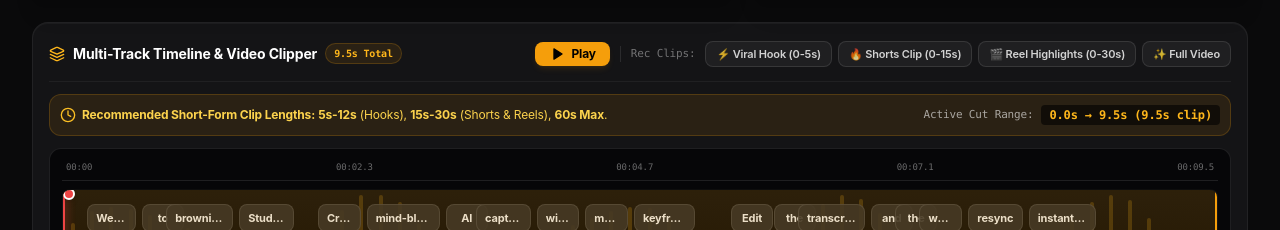
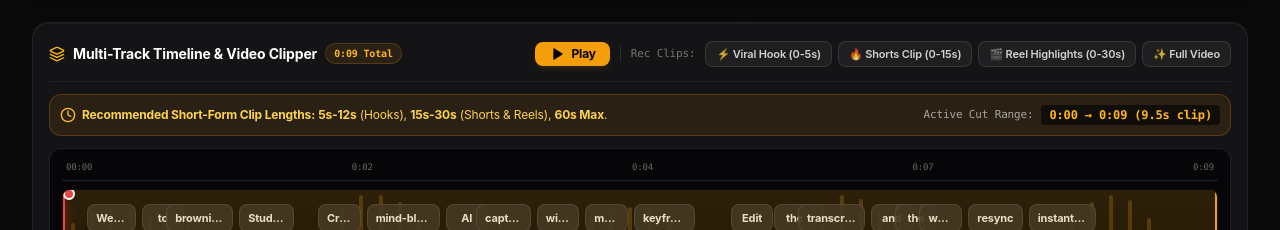
Before and after one commit to vivekmed18-glitch/Brownie-Ai-Studio, a React (Vite) app: page / in a window 1280 px wide. Shown: the part 1123-1353 px from the top of the page. Built offline with nearby package versions, Linux system fonts and the light colour scheme.

Commit message:
fix: add no-cache headers to index.html and unify M:SS timestamp format across video player & timeline

```diff
--- a/index.html
+++ b/index.html
@@ -4,6 +4,9 @@
     <meta charset="UTF-8" />
     <link rel="icon" type="image/svg+xml" href="/favicon.svg" />
     <meta name="viewport" content="width=device-width, initial-scale=1.0" />
+    <meta http-equiv="Cache-Control" content="no-cache, no-store, must-revalidate" />
+    <meta http-equiv="Pragma" content="no-cache" />
+    <meta http-equiv="Expires" content="0" />
     <title>brownieAI Studio — Next-Gen AI Video & Caption Studio</title>
     <!-- Google Fonts for Dynamic Caption Presets -->
     <link rel="preconnect" href="https://fonts.googleapis.com">
--- a/src/components/Timeline.tsx
+++ b/src/components/Timeline.tsx
@@ -58,12 +58,12 @@ export const Timeline: React.FC<TimelineProps> = ({
     onTimeSeek(start);
   };
 
-  // Helper to format timestamps: 00:05 / 01:30
+  // Helper to format timestamps: 0:05 / 1:30
   const formatTime = (sec: number) => {
+    if (isNaN(sec) || sec < 0) return '0:00';
     const mins = Math.floor(sec / 60);
     const secs = Math.floor(sec % 60);
-    const ms = Math.floor((sec % 1) * 10);
-    return `${mins.toString().padStart(2, '0')}:${secs.toString().padStart(2, '0')}.${ms}`;
+    return `${mins}:${secs.toString().padStart(2, '0')}`;
   };
 
   return (
@@ -75,7 +75,7 @@ export const Timeline: React.FC<TimelineProps> = ({
             <Layers className="h-4 w-4 text-brownie-400" /> Multi-Track Timeline & Video Clipper
           </h3>
           <span className="text-[10px] text-brownie-400 font-mono bg-brownie-500/10 border border-brownie-500/20 px-2 py-0.5 rounded-full font-bold" style={{ fontVariantNumeric: 'tabular-nums' }}>
-            {effectiveDuration.toFixed(1)}s Total
+            {formatTime(effectiveDuration)} Total
           </span>
         </div>
 
@@ -119,7 +119,7 @@ export const Timeline: React.FC<TimelineProps> = ({
         <div className="flex items-center gap-2">
           <span className="text-white/60 font-mono text-[11px]">Active Cut Range:</span>
           <span className="bg-black/60 px-2 py-0.5 rounded text-brownie-400 font-mono font-bold" style={{ fontVariantNumeric: 'tabular-nums' }}>
-            {trimStart.toFixed(1)}s → {trimEnd.toFixed(1)}s ({(trimEnd - trimStart).toFixed(1)}s clip)
+            {formatTime(trimStart)} → {formatTime(trimEnd)} ({(trimEnd - trimStart).toFixed(1)}s clip)
           </span>
         </div>
       </div>
```
